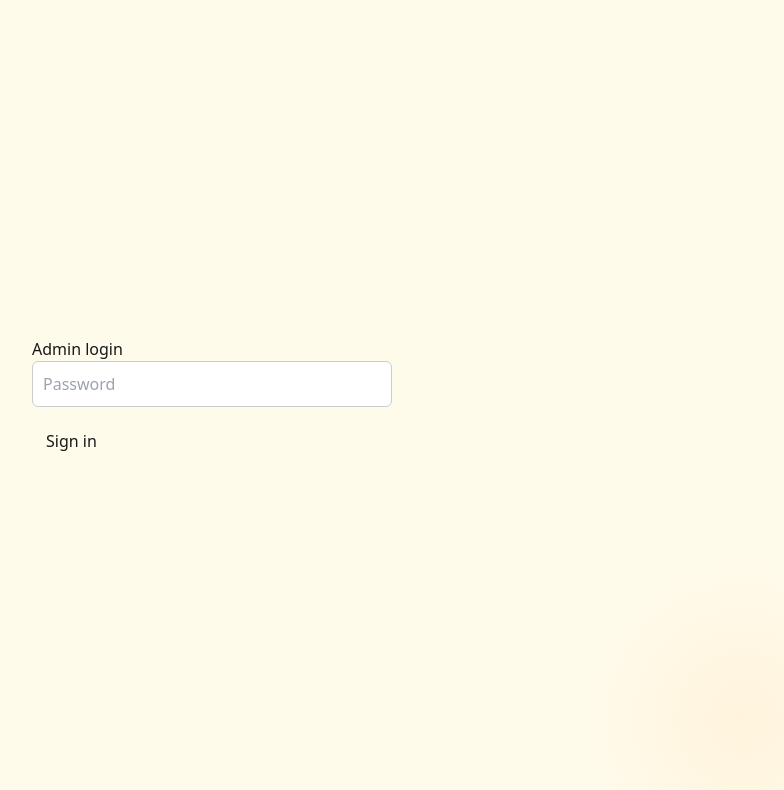
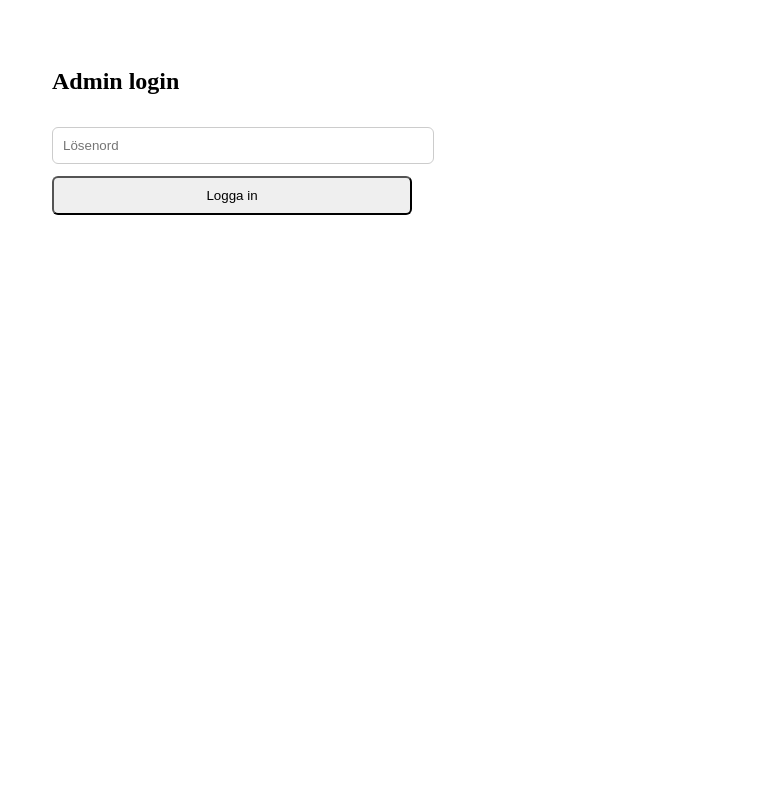
Before and after one commit to cactuswe/affiliate-web, a Next.js app: page /admin in a window 1280 px wide. Shown: the top 790 px of the page, without its empty margins (408-1192 px from the left). Built offline with nearby package versions, Linux system fonts and the light colour scheme.

Commit message:
stripped

```diff
--- a/app/admin/login.tsx
+++ b/app/admin/login.tsx
@@ -1,12 +1,12 @@
+
 'use client';
-
 import { useState } from 'react';
 
 export default function AdminLogin({ onOk }: { onOk: () => void }) {
   const [pw, setPw] = useState('');
   const [err, setErr] = useState('');
 
-  const submit = async (e: React.FormEvent) => {
+  async function submit(e: React.FormEvent) {
     e.preventDefault();
     setErr('');
     const res = await fetch('/api/create-product', {
@@ -14,22 +14,17 @@ export default function AdminLogin({ onOk }: { onOk: () => void }) {
       headers: { 'Content-Type': 'application/json', 'X-Admin-Auth': pw },
       body: JSON.stringify({ _ping: true })
     });
-  if (res.status === 204) onOk();
-  else setErr('Wrong password.');
-  };
+    if (res.status === 204) onOk();
+    else setErr('Fel lösenord.');
+  }
 
   return (
-    <form onSubmit={submit} style={{ maxWidth: 360 }}>
+    <form onSubmit={submit} style={{ maxWidth: 360, margin: '48px auto', display: 'grid', gap: 12 }}>
       <h2>Admin login</h2>
-      <input
-        type="password"
-        placeholder="Password"
-        value={pw}
-        onChange={(e) => setPw(e.target.value)}
-        style={{ width: '100%', padding: 10, border: '1px solid #ccc', borderRadius: 6 }}
-      />
-      <button type="submit" style={{ marginTop: 12, padding: '10px 14px' }}>Sign in</button>
-      {err && <div style={{ color: 'crimson', marginTop: 8 }}>{err}</div>}
+      <input type="password" placeholder="Lösenord" value={pw} onChange={e=>setPw(e.target.value)}
+              style={{ width:'100%', padding:10, border:'1px solid #ccc', borderRadius:6 }} />
+      <button type="submit" style={{ padding:'10px 14px', borderRadius:6 }}>Logga in</button>
+      {err && <div style={{ color:'crimson' }}>{err}</div>}
     </form>
   );
 }
--- a/app/admin/page.tsx
+++ b/app/admin/page.tsx
@@ -1,13 +1,9 @@
 'use client';
-
 import { useState } from 'react';
 import AdminLogin from './login';
 
 export default function AdminPage() {
   const [authOk, setAuthOk] = useState(false);
-
-  if (!authOk) return <AdminLogin onOk={() => setAuthOk(true)} />;
-
   const [password, setPassword] = useState('');
   const [title, setTitle] = useState('');
   const [image, setImage] = useState('');
@@ -15,55 +11,52 @@ export default function AdminPage() {
   const [description, setDescription] = useState('');
   const [status, setStatus] = useState<string | null>(null);
 
+  if (!authOk) return <AdminLogin onOk={()=>setAuthOk(true)} />;
+
   async function submit(e: React.FormEvent) {
     e.preventDefault();
-  setStatus('Sending...');
+    setStatus('Skickar...');
     const res = await fetch('/api/create-product', {
       method: 'POST',
-      headers: { 'Content-Type': 'application/json', 'X-Admin-Auth': password },
+      headers: { 'Content-Type':'application/json', 'X-Admin-Auth': password },
       body: JSON.stringify({ title, image, affiliateUrl, description })
     });
     if (res.ok) {
       const data = await res.json();
-  setStatus(`Done: /${data.slug}`);
+      setStatus(`Klart: /${data.slug}`);
       setTitle(''); setImage(''); setAffiliateUrl(''); setDescription('');
     } else {
-      const t = await res.text();
-  setStatus(`Error: ${res.status} ${t}`);
+      setStatus(`Fel: ${res.status} ${await res.text()}`);
     }
   }
 
   return (
-    <div>
-  <h1>Create new product</h1>
-      <form onSubmit={submit} style={{ display: 'grid', gap: 12, maxWidth: 640 }}>
-  <label>Password (required for each action)
-          <input type="password" value={password} onChange={e => setPassword(e.target.value)} required
-           style={{ width: '100%', padding: 10, border: '1px solid #ccc', borderRadius: 6 }} />
+    <div style={{ maxWidth: 680, margin:'32px auto', padding:'0 16px' }}>
+      <h1>Skapa ny produkt</h1>
+      <form onSubmit={submit} style={{ display:'grid', gap:12 }}>
+        <label>Lösenord
+          <input type="password" value={password} onChange={e=>setPassword(e.target.value)} required
+                 style={{ width:'100%', padding:10, border:'1px solid #ccc', borderRadius:6 }} />
         </label>
-  <label>Title
-          <input value={title} onChange={e => setTitle(e.target.value)} required
-           style={{ width: '100%', padding: 10, border: '1px solid #ccc', borderRadius: 6 }} />
+        <label>Titel
+          <input value={title} onChange={e=>setTitle(e.target.value)} required
+                 style={{ width:'100%', padding:10, border:'1px solid #ccc', borderRadius:6 }} />
         </label>
-  <label>Image URL
-          <input value={image} onChange={e => setImage(e.target.value)} required
-           placeholder="https://..."
-           style={{ width: '100%', padding: 10, border: '1px solid #ccc', borderRadius: 6 }} />
+        <label>Bild-URL
+          <input value={image} onChange={e=>setImage(e.target.value)} required placeholder="https://..."
+                 style={{ width:'100%', padding:10, border:'1px solid #ccc', borderRadius:6 }} />
         </label>
-  <label>Affiliate URL (Amazon)
-          <input value={affiliateUrl} onChange={e => setAffiliateUrl(e.target.value)} required
-           placeholder="https://www.amazon.se/dp/XXXX/?tag=..."
-           style={{ width: '100%', padding: 10, border: '1px solid #ccc', borderRadius: 6 }} />
+        <label>Amazon-länk
+          <input value={affiliateUrl} onChange={e=>setAffiliateUrl(e.target.value)} required
+                 style={{ width:'100%', padding:10, border:'1px solid #ccc', borderRadius:6 }} />
         </label>
-  <label>Description
-          <textarea value={description} onChange={e => setDescription(e.target.value)} rows={6}
-           style={{ width: '100%', padding: 10, border: '1px solid #ccc', borderRadius: 6 }} />
+        <label>Beskrivning
+          <textarea value={description} onChange={e=>setDescription(e.target.value)} rows={6}
+                    style={{ width:'100%', padding:10, border:'1px solid #ccc', borderRadius:6 }} />
         </label>
-        <button type="submit" style={{ padding: '12px 16px', borderRadius: 6 }}>
-          Create
-        </button>
+        <button type="submit" style={{ padding:'12px 16px', borderRadius:6 }}>Skapa</button>
       </form>
-      {status && <p style={{ marginTop: 12 }}>{status}</p>}
+      {status && <p style={{ marginTop:12 }}>{status}</p>}
     </div>
   );
 }
--- a/app/layout.tsx
+++ b/app/layout.tsx
@@ -1,19 +1,9 @@
-import './globals.css';
-import ClientProviders from '../components/ClientProviders';
-
-export const metadata = {
-  title: 'Affiliate Web',
-  description: 'Fast bridge site for affiliate products'
-};
+export const metadata = { title: 'Affiliate Web' };
 
 export default function RootLayout({ children }: { children: React.ReactNode }) {
   return (
-    <html lang="en">
-      <body className="min-h-screen flex items-center justify-center">
-        <ClientProviders>
-          <main className="w-full max-w-md mx-auto p-6">{children}</main>
-        </ClientProviders>
-      </body>
+    <html lang="sv">
+      <body style={{ margin: 0 }}>{children}</body>
     </html>
   );
 }
```
